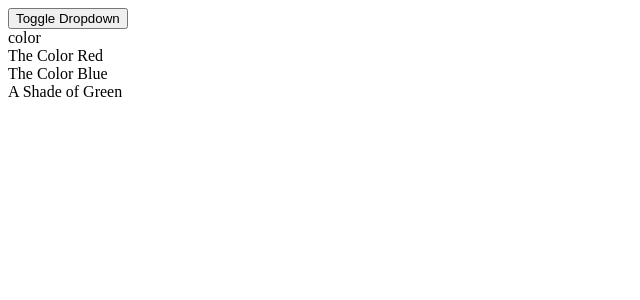
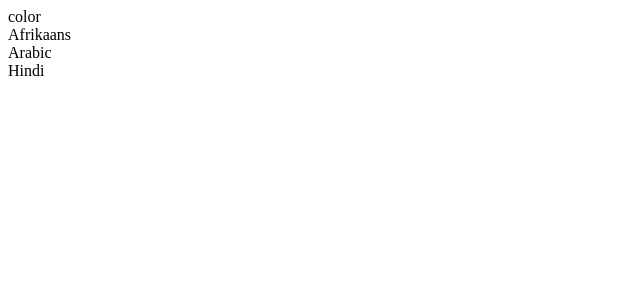
Before and after one commit to Patrick-Duvall/widgets, a React (Create React App) app: page / in a window 1280 px wide. Shown: the top 300 px of the page, without its empty margins (0-640 px from the left). Built offline with nearby package versions, Linux system fonts and the light colour scheme; the HTML template or start-up script is replaced by a standard one.

Commit message:
initial Translate dropdown

```diff
--- a/src/App.jsx
+++ b/src/App.jsx
@@ -2,6 +2,7 @@
 // import Accordion from './components/Accordion'
 // import Search from './components/Search'
 import Dropdown from './components/Dropdown'
+import Translate from './components/Translate'
 
 
 // const items = [
@@ -35,17 +36,25 @@
 ]
 
 export default () => {
-  const [selected, setSelected] = useState(options[0])
-  const [showDropdown, setShowDropdown] = useState(true)
+  // const [selected, setSelected] = useState(options[0])
+  // const [showDropdown, setShowDropdown] = useState(true)
 
-  return <div>
-    <button onClick={() => setShowDropdown(!showDropdown)}>Toggle Dropdown</button>
-    { showDropdown ?
-    <Dropdown
-      selected={selected}
-      onSelectedChange={setSelected}
-      options={options}
-    /> : null
-    }
-  </div>
+  // return <div>
+  //   <button onClick={() => setShowDropdown(!showDropdown)}>Toggle Dropdown</button>
+  //   { showDropdown ?
+  //   <Dropdown
+  //     selected={selected}
+  //     onSelectedChange={setSelected}
+  //     options={options}
+  //   /> : null
+  //   }
+  // </div>
+
+  return(
+    <div>
+      <Translate />
+    </div>
+  )
+
+
 };
--- /dev/null
+++ b/src/components/Translate.jsx
@@ -0,0 +1,30 @@
+import React, {useState} from 'react'
+import Dropdown from './Dropdown'
+
+const options = [
+  {
+    label: 'Afrikaans',
+    value: 'af'
+  },
+  {
+    label: 'Arabic',
+    value: 'ar'
+  },
+  {
+    label: 'Hindi',
+    value: 'hi'
+  }
+]
+
+const Translate = () => {
+
+  const [language, setLanguage] = useState(options[0])
+
+  return (
+    <div>
+      <Dropdown selected={language} onSelectedChange={setLanguage} options={options} />
+    </div>
+  )
+};
+
+export default Translate
```
Also changed, not shown: 1 other file (tests, documents, lock files or other folders).
